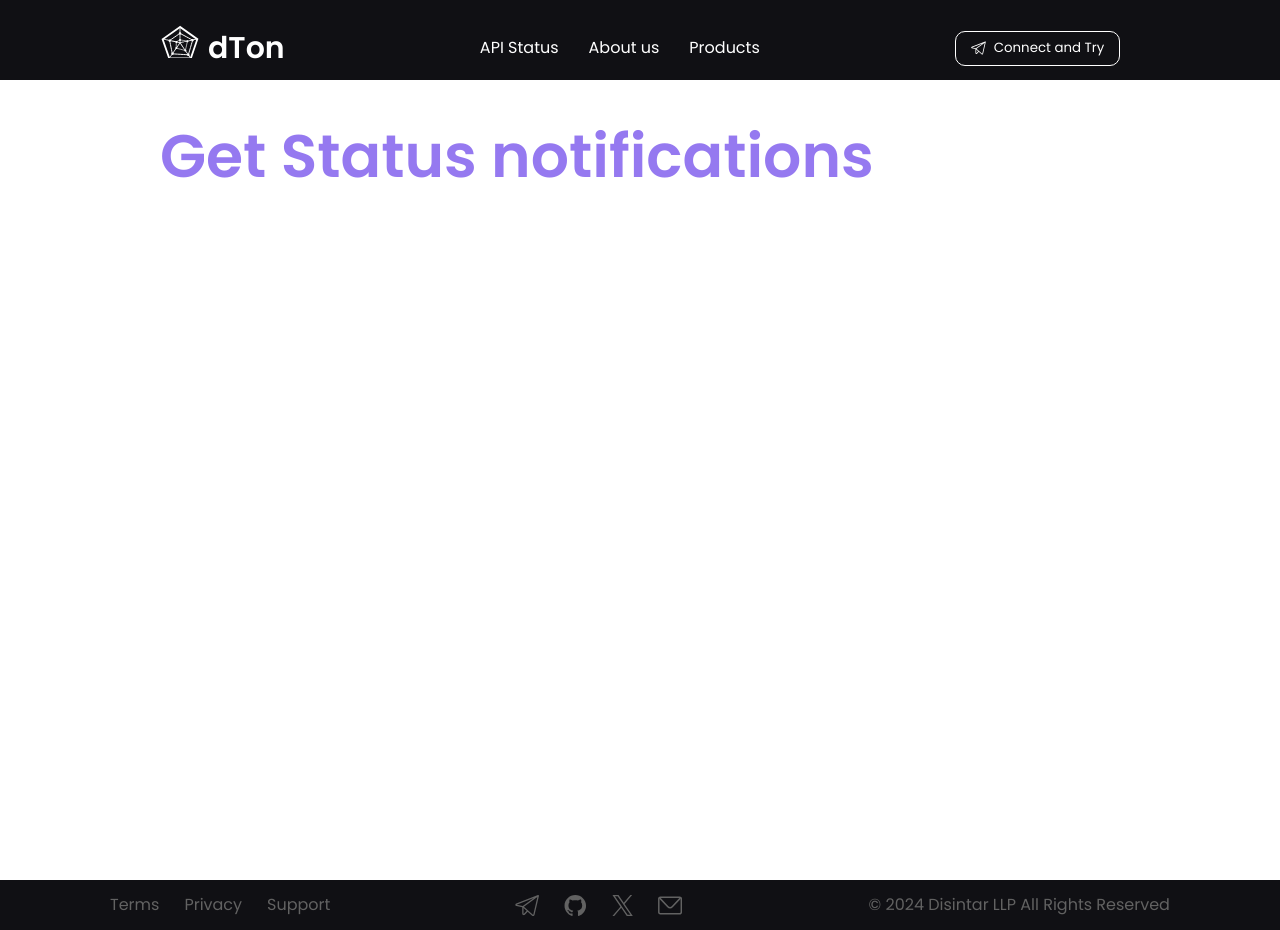
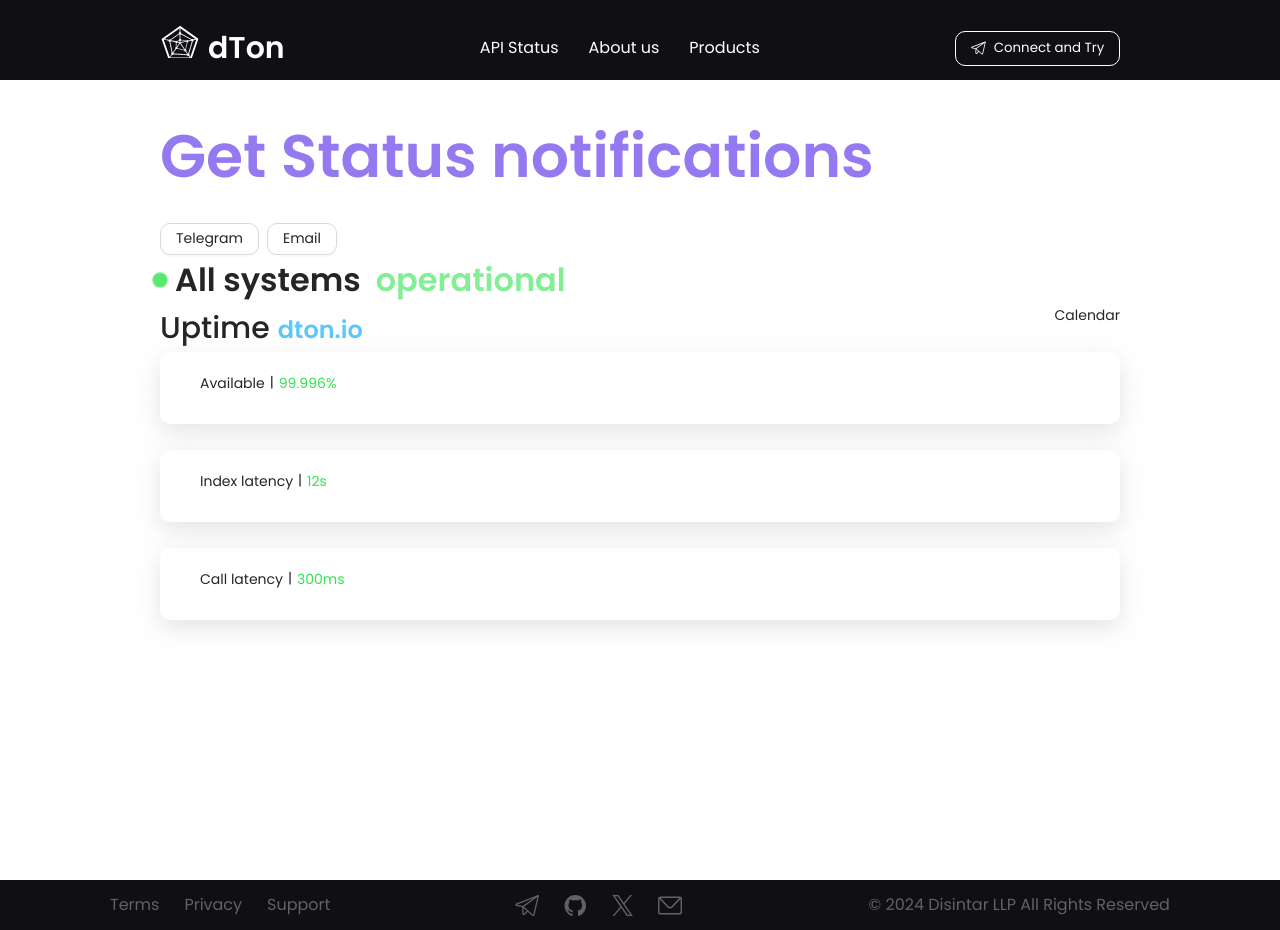
Before and after one commit to disintar/dTon-landing, a React (Vite) app: page /status in a window 1280 px wide. Built offline with nearby package versions, Linux system fonts and the light colour scheme.

Commit message:
data blocks

```diff
--- a/src/Layout.jsx
+++ b/src/Layout.jsx
@@ -5,22 +5,10 @@
 import { HeaderBlock } from './components/Header';
 import { Flex, Layout } from 'antd';
 import './App.css'
-import { Hero } from './components/Hero';
-import { Products } from './components/Products';
-import { Divider } from './components/Divider';
-import { APIStatus } from './components/APIStatus';
-import { About } from './components/About';
-import { AlwaysInTouch } from './components/AlwaysInTouch';
 import { FooterLine } from './components/FooterLine';
 import { useWindowSize } from './helpers/useWindowSize';
 
 const { Header, Footer, Content } = Layout;
-
-
-const contentStyle = {
-  textAlign: 'center',
-  color: '#fff',
-};
 
 const footerStyle = {
   padding: 0
--- a/src/StatusPage.jsx
+++ /dev/null
@@ -1,30 +0,0 @@
-import React from "react";
-import { LayoutWrapper } from "./Layout";
-import { Flex, Typography } from "antd";
-import { useWindowSize } from "./helpers/useWindowSize";
-const contentStyle = {
-    textAlign: 'center',
-    color: '#fff',
-  };
-  const mobileCenterStyle = {
-    padding: '0 24px',
-    width: '100%'
-  }
-  const desktopCenterStyle = {
-    width: 'min(calc(100dvw - 280px), 960px)',
-    maxWidth: 'min(calc(100dvw - 280px), 960px)',
-    margin: 'auto',
-  }
-export const StatusPage = () => {
-    const {isMobile} = useWindowSize();
-    const centerStyle = isMobile ? mobileCenterStyle: desktopCenterStyle;
-
-    return <LayoutWrapper>
-        <Flex vertical style={centerStyle}>
-    <Typography.Title style={{color:'#9579F0'}}>
-    Get Status notifications
-    </Typography.Title>
-
-        </Flex>
-    </LayoutWrapper>
-}
--- /dev/null
+++ b/src/components/Uptime/index.jsx
@@ -0,0 +1,35 @@
+import { Flex, Space, Typography } from "antd"
+
+const DataBlock = ({title,value, data}) => {
+    return <Flex vertical style={{
+        padding:'20px 40px',
+         boxShadow: '0px 8px 25px 0px #A5A5A54D',
+         borderRadius: 10
+    }}>
+<Flex gap={5} style={{marginBottom:10}}>
+    <Typography>{title}</Typography>
+    |
+    <Typography style={{color: '#32E350'}}>{value}</Typography>
+</Flex>
+    {data.map((item, index) => {
+        return <div key={index} className="status-period"/>
+    })}
+    </Flex>
+}
+
+export const Uptime = ({title}) => {
+    return <Flex vertical>
+        <Flex justify='space-between'>
+            <Flex gap={8} align='baseline'>
+                    <Typography style={{fontSize:30, fontWeight:500}}>Uptime</Typography>
+                    <Typography style={{fontSize:24, fontWeight:600, color: '#5AC8FA'}}>{title}</Typography>
+            </Flex>
+            <Flex>Calendar</Flex>
+        </Flex>
+        <Flex vertical gap={26}>
+            <DataBlock title='Available' value='99.996%' data={[]}/>
+            <DataBlock title='Index latency' value='12s' data={[]}/>
+            <DataBlock title='Call latency' value='300ms' data={[]}/>
+        </Flex>
+    </Flex>
+}
--- a/src/main.jsx
+++ b/src/main.jsx
@@ -5,8 +5,8 @@
   RouterProvider,
 } from "react-router-dom";
 import './assets/fonts/fonts.css';
-import { MainPage } from "./MainPage";
-import { StatusPage } from "./StatusPage";
+import { MainPage } from "./pages/MainPage";
+import { StatusPage } from "./pages/StatusPage";
 const router = createBrowserRouter([
   {
     path: "/",
--- /dev/null
+++ b/src/pages/StatusPage.jsx
@@ -0,0 +1,43 @@
+import React from "react";
+import { LayoutWrapper } from "../Layout";
+import { Button, Flex, Input, Space, Typography } from "antd";
+import { useWindowSize } from "../helpers/useWindowSize";
+import { Uptime } from "../components/Uptime";
+const contentStyle = {
+    textAlign: 'center',
+    color: '#fff',
+  };
+  const mobileCenterStyle = {
+    padding: '0 24px',
+    width: '100%'
+  }
+  const desktopCenterStyle = {
+    width: 'min(calc(100dvw - 280px), 960px)',
+    maxWidth: 'min(calc(100dvw - 280px), 960px)',
+    margin: 'auto',
+  }
+export const StatusPage = () => {
+    const {isMobile} = useWindowSize();
+    const centerStyle = isMobile ? mobileCenterStyle: desktopCenterStyle;
+
+    return <LayoutWrapper>
+        <Flex vertical style={centerStyle}>
+    <Typography.Title style={{color:'#9579F0'}}>
+    Get Status notifications
+    </Typography.Title>
+    <Space>
+      <Button>Telegram</Button>
+      <Button>Email</Button>
+    </Space>
+    <Flex justify="start" align="center" gap={15}>
+      <Flex align="center"
+        justify="center" >
+        <div style={{width: 30, height: 30}} className={`circle green`}/>
+      </Flex>
+      <Typography style={{fontSize: 32, fontWeight: 600}}>All systems</Typography>
+      <Typography style={{fontSize: 32, fontWeight: 600, color: '#32E35099'}}>operational</Typography>
+    </Flex>
+    <Uptime title={'dton.io'}/>
+        </Flex>
+    </LayoutWrapper>
+}
```
Also changed, not shown: src/pages/MainPage.jsx (renamed from src/MainPage.jsx, +8 -8 lines).
